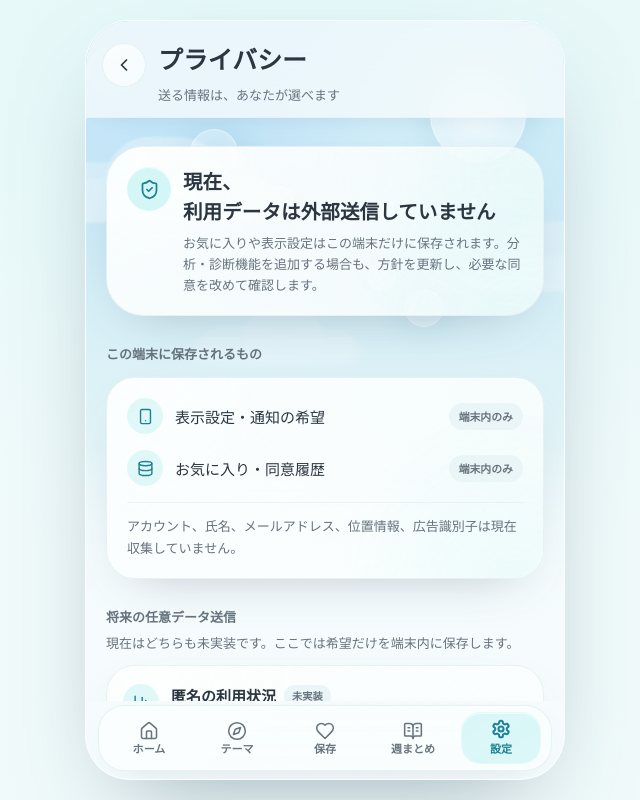
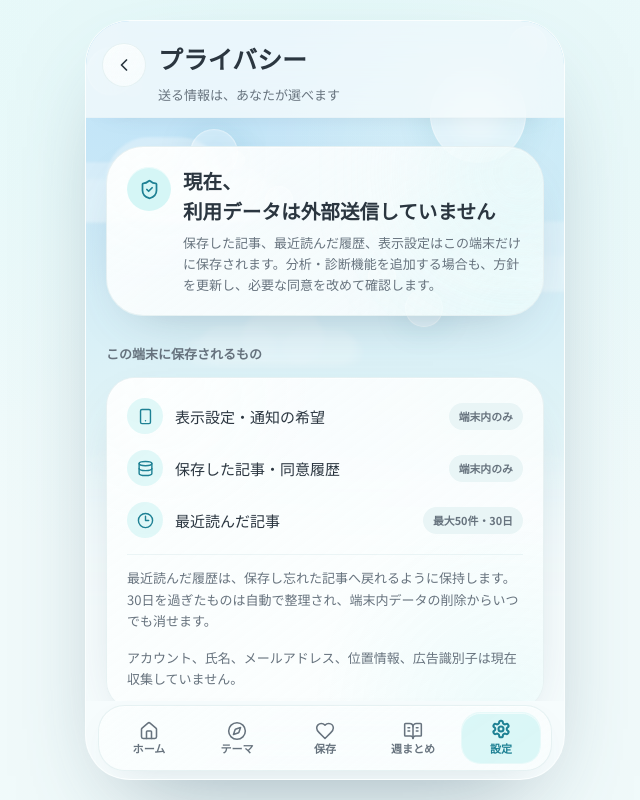
Before and after one commit to sunpotflower4460-cpu/Hot-news, a Next.js app: page /settings/privacy in a window 1280 px wide. Shown: the whole page, without its empty margins (315-955 px from the left). Built offline with nearby package versions, Linux system fonts and the light colour scheme; a web font is replaced by a local one.

Commit message:
docs: disclose local reading history clearly

```diff
--- a/src/app/(app)/settings/privacy/page.tsx
+++ b/src/app/(app)/settings/privacy/page.tsx
@@ -1,7 +1,15 @@
 'use client';
 
 import Link from 'next/link';
-import { BarChart3, Bug, ChevronRight, Database, ShieldCheck, Smartphone } from 'lucide-react';
+import {
+  BarChart3,
+  Bug,
+  ChevronRight,
+  Clock3,
+  Database,
+  ShieldCheck,
+  Smartphone,
+} from 'lucide-react';
 import { ResetAppDataButton } from '@/components/privacy/ResetAppDataButton';
 import { ScreenHeader } from '@/components/layout/ScreenHeader';
 import { Card } from '@/components/ui/Card';
@@ -35,7 +43,7 @@ export default function PrivacyChoicesPage() {
                 現在、利用データは外部送信していません
               </h1>
               <p className="mt-1 text-caption leading-relaxed text-muted">
-                お気に入りや表示設定はこの端末だけに保存されます。分析・診断機能を追加する場合も、方針を更新し、必要な同意を改めて確認します。
+                保存した記事、最近読んだ履歴、表示設定はこの端末だけに保存されます。分析・診断機能を追加する場合も、方針を更新し、必要な同意を改めて確認します。
               </p>
             </div>
           </div>
@@ -46,8 +54,12 @@ export default function PrivacyChoicesPage() {
         <h2 className="text-caption font-bold text-muted">この端末に保存されるもの</h2>
         <Card inset className="space-y-4">
           <DataLine Icon={Smartphone} label="表示設定・通知の希望" value="端末内のみ" />
-          <DataLine Icon={Database} label="お気に入り・同意履歴" value="端末内のみ" />
+          <DataLine Icon={Database} label="保存した記事・同意履歴" value="端末内のみ" />
+          <DataLine Icon={Clock3} label="最近読んだ記事" value="最大50件・30日" />
           <p className="border-t border-line/45 pt-3 text-caption leading-relaxed text-muted">
+            最近読んだ履歴は、保存し忘れた記事へ戻れるように保持します。30日を過ぎたものは自動で整理され、端末内データの削除からいつでも消せます。
+          </p>
+          <p className="text-caption leading-relaxed text-muted">
             アカウント、氏名、メールアドレス、位置情報、広告識別子は現在収集していません。
           </p>
         </Card>
```
